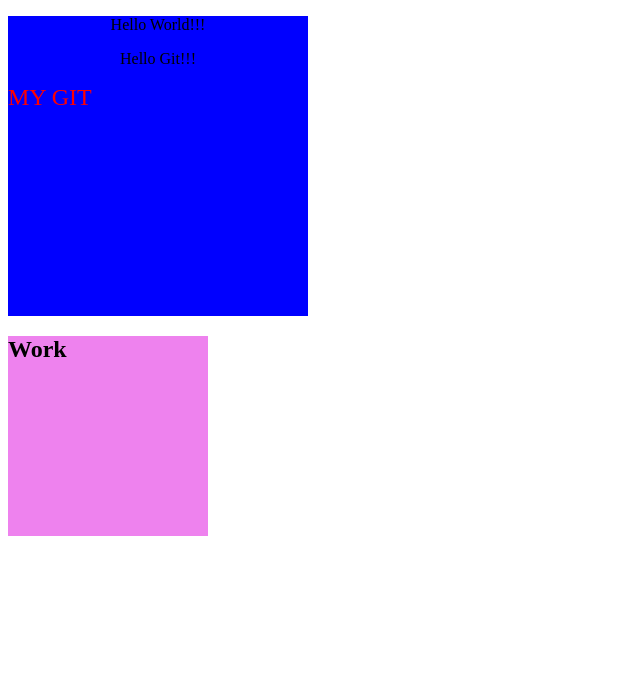
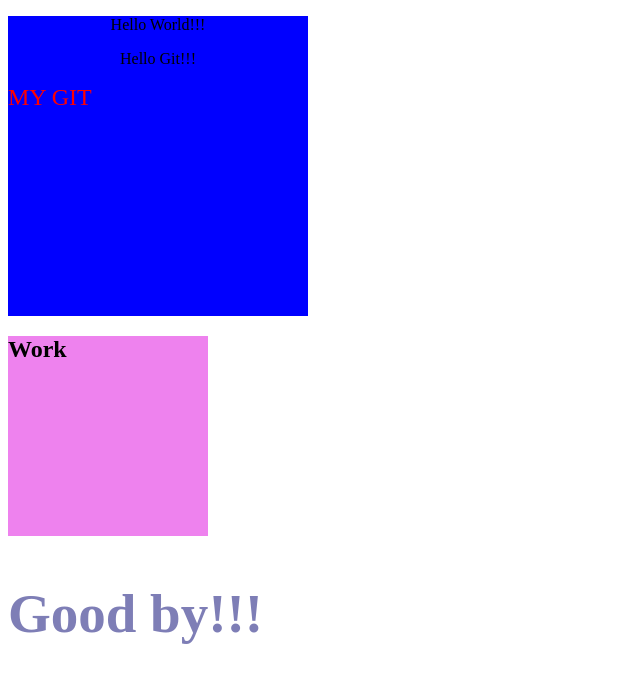
Before and after one commit to holdiana/git_test, a plain HTML site: page src/index.html in a window 1280 px wide. Shown: the whole page, without its empty margins (0-640 px from the left). Drawn offline with Linux system fonts and the light colour scheme.

```diff
--- a/src/index.html
+++ b/src/index.html
@@ -17,6 +17,7 @@
     <section class="violet">
         <h1>Work</h1>
     </section>
+    <h2>Good by!!!</h2>
 
 </body>
 </html>
--- a/src/scss/_variables.scss
+++ b/src/scss/_variables.scss
@@ -20,3 +20,7 @@ p {
     height: 200px;
     background-color: violet;
 }
+h2{
+    color: #7e7eb6;
+    font-size: 55px;
+}
```
Also changed, not shown: src/css/style.css, 1 other file.
